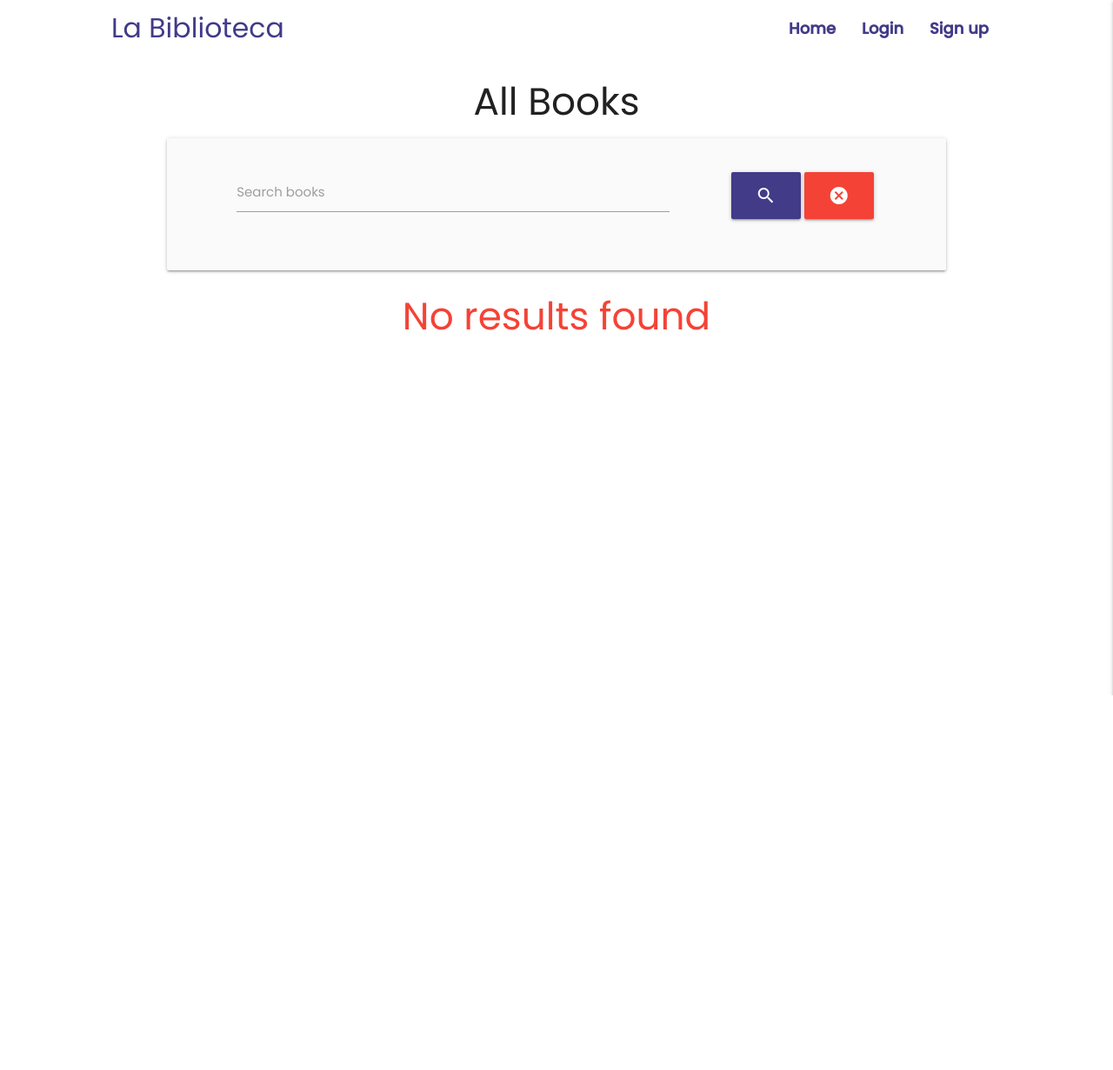
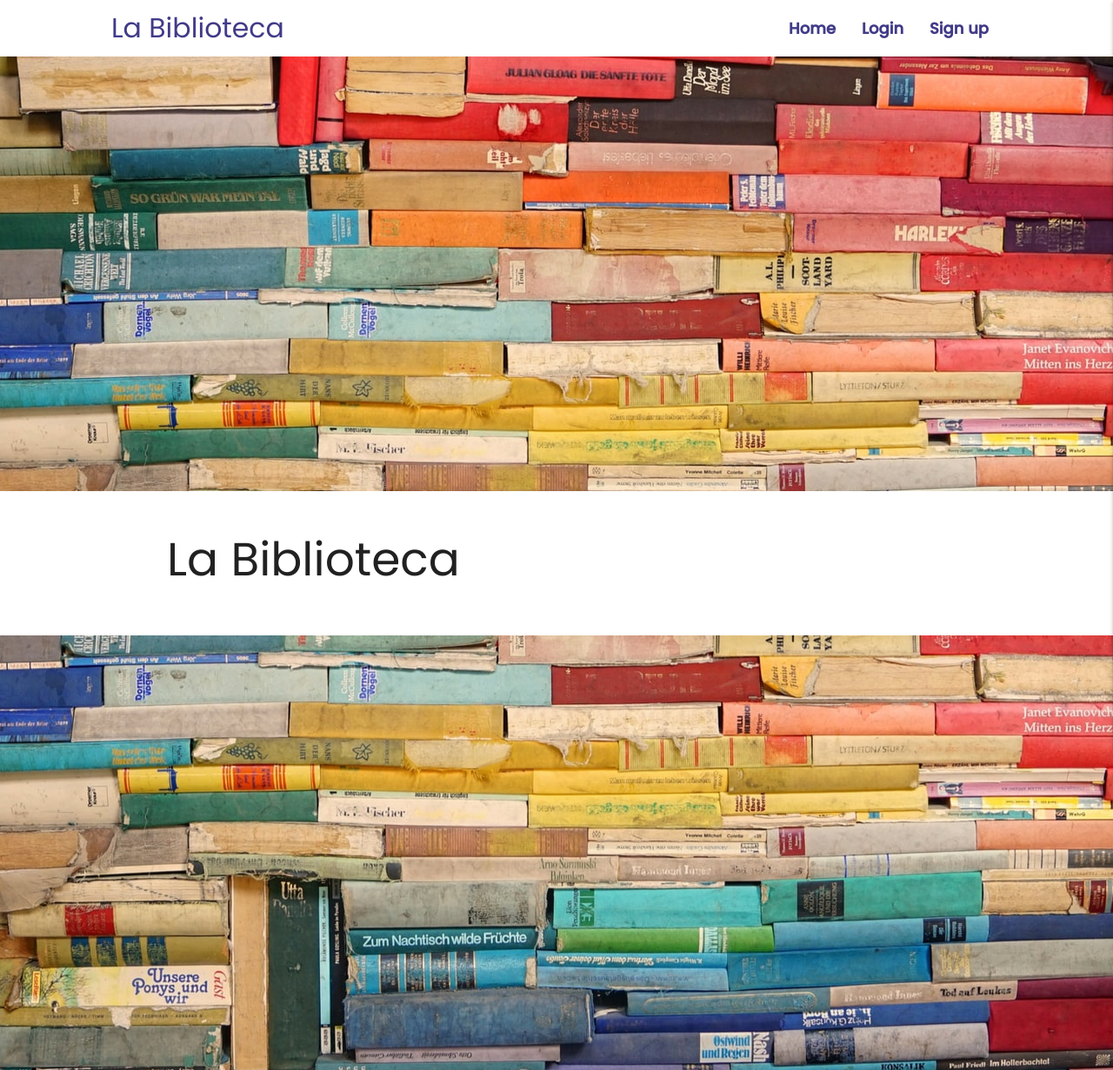
Before and after one commit to CarolinaCobo/la-biblioteca-ms3, a Flask app: page / in a window 1280 px wide. Shown: the whole page at 87% size. Before the commit the page ends 800 px from the top, so only its background shows below. Run offline with Flask 2, Linux system fonts and the light colour scheme; data that the repository does not hold is empty; some libraries are stand-ins or nearby versions.

Commit message:
Add landing page

```diff
--- a/app.py
+++ b/app.py
@@ -19,6 +19,11 @@ mongo = PyMongo(app)
 
 
 @app.route("/")
+@app.route("/index")
+def landing_page():
+    return render_template("landing_page.html")
+
+
 @app.route("/get_books")
 def get_books():
     books = mongo.db.books.find()
--- a/static/css/style.css
+++ b/static/css/style.css
@@ -62,6 +62,7 @@ nav .brand-logo  {
 
 .nav-wrapper{
     background-color: #fff;
+    height: 5rem;
 }
 
 
@@ -83,3 +84,10 @@ nav .brand-logo  {
 .button-cancel {
     background-color: #413B88;
 }
+
+
+
+
+.parallax-container {
+    width: 100%;
+}
--- a/static/js/script.js
+++ b/static/js/script.js
@@ -2,6 +2,7 @@
   $(document).ready(function(){
     $('.sidenav').sidenav({edge: "right"});
     $('select').formSelect();
+    $('.parallax').parallax();
 
     validateMaterializeSelect();
     function validateMaterializeSelect() {
--- a/templates/base.html
+++ b/templates/base.html
@@ -28,11 +28,11 @@
         <nav class="navbar z-depth-0">
             <nav class="z-depth-0">
                 <div class="z-depth-0 nav-wrapper #ffffff white">
-                    <a href="{{ url_for('get_books') }}" class="brand-logo left">La Biblioteca</a>
+                    <a href="{{ url_for('landing_page') }}" class="brand-logo left">La Biblioteca</a>
                     <a href="#" data-target="mobile-demo" class="sidenav-trigger right"><i
                             class="material-icons">menu</i></a>
                     <ul class="right hide-on-med-and-down   ">
-                        <li><a class="hvr-underline-from-center" href="{{ url_for('get_books') }}">Home</a></li>
+                        <li><a class="hvr-underline-from-center" href="{{ url_for('landing_page') }}">Home</a></li>
                         {% if session.user %}
                         <li><a class="hvr-underline-from-center" href="{{ url_for('profile', username=session['user']) }}">Profile</a></li>
                         <li><a class="hvr-underline-from-center" href="{{ url_for('add_book') }}">Add Book</a></li>
@@ -49,8 +49,9 @@
             </nav>
             <!-- SideNav in mobile devices -->
             <ul class="sidenav right" id="mobile-demo">
-                <h4 class="center-align">La Biblioteca</h4>
-                <li><a href="{{ url_for('get_books') }}">Home</a></li>
+                <h4 class="center-align"><a href="{{ url_for('landing_page') }}">La Biblioteca</a></h4>
+
+                <li><a href="{{ url_for('landing_page') }}">Home</a></li>
                 {% if session.user %}
                 <li><a href="{{ url_for('profile', username=session['user']) }}">Profile</a></li>
                 <li><a href="{{ url_for('add_book') }}">Add Book</a></li>
@@ -78,9 +79,8 @@
     </section>
 
     <section>
-        <div>
-
-        </div>
+    {% block landing_page %}
+    {% endblock %}
     </section>
 
     <main class="container">
--- /dev/null
+++ b/templates/landing_page.html
@@ -0,0 +1,23 @@
+
+{% extends "base.html" %}
+{% block landing_page %}
+
+
+
+    <div class="parallax-container">
+        <div class="parallax"><img src="../static/images/hero-image.jpg"></div>
+      </div>
+      <div class="section white">
+        <div class="row container">
+          <h2 class="header">La Biblioteca</h2>
+          <p class="grey-text text-darken-3 lighten-3"></p>
+        </div>
+      </div>
+      <div class="parallax-container">
+        <div class="parallax"><img src="../static/images/hero-image.jpg"></div>
+      </div>
+
+
+
+
+{% endblock %}
```
Also changed, not shown: README.md, static/images/hero-image.jpg (added).
